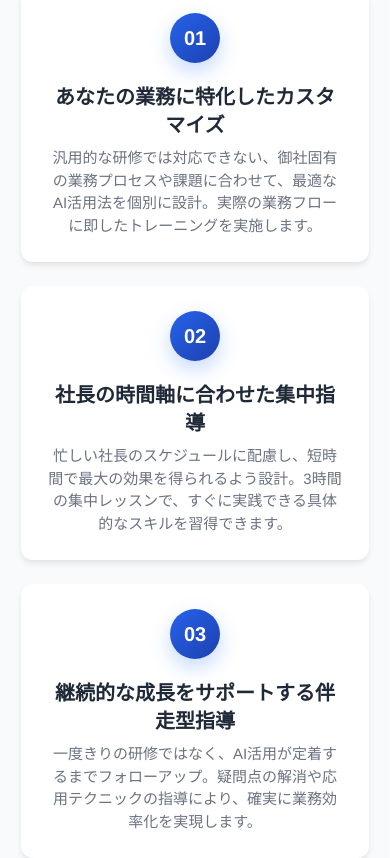
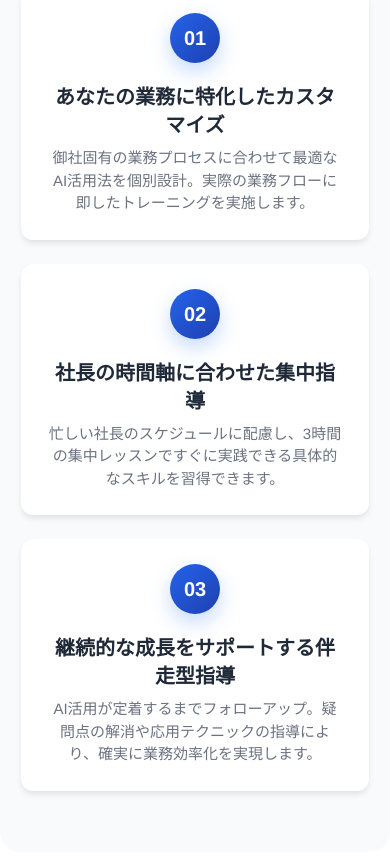
Before and after one commit to junagashima/ai-secretary-lp, a website built with Vite: page index.html in a window 390 px wide. Shown: the part 2746-3604 px from the top of the page. Built offline with nearby package versions, Linux system fonts and the light colour scheme.

Commit message:
✂️ Simplify reason section text for better readability
- Reduce text length in all 3 reason items for better scannability
- Remove redundant phrases while maintaining key messages
- Improve visual balance and readability on both desktop and mobile
- Keep essential information while making content more digestible
- Maintain professional tone with concise messaging

```diff
--- a/index.html
+++ b/index.html
@@ -97,21 +97,21 @@
                         <div class="reason-number">01</div>
                         <div class="reason-content">
                             <h4>あなたの業務に特化したカスタマイズ</h4>
-                            <p>汎用的な研修では対応できない、御社固有の業務プロセスや課題に合わせて、最適なAI活用法を個別に設計。実際の業務フローに即したトレーニングを実施します。</p>
+                            <p>御社固有の業務プロセスに合わせて最適なAI活用法を個別設計。実際の業務フローに即したトレーニングを実施します。</p>
                         </div>
                     </div>
                     <div class="reason-item">
                         <div class="reason-number">02</div>
                         <div class="reason-content">
                             <h4>社長の時間軸に合わせた集中指導</h4>
-                            <p>忙しい社長のスケジュールに配慮し、短時間で最大の効果を得られるよう設計。3時間の集中レッスンで、すぐに実践できる具体的なスキルを習得できます。</p>
+                            <p>忙しい社長のスケジュールに配慮し、3時間の集中レッスンですぐに実践できる具体的なスキルを習得できます。</p>
                         </div>
                     </div>
                     <div class="reason-item">
                         <div class="reason-number">03</div>
                         <div class="reason-content">
                             <h4>継続的な成長をサポートする伴走型指導</h4>
-                            <p>一度きりの研修ではなく、AI活用が定着するまでフォローアップ。疑問点の解消や応用テクニックの指導により、確実に業務効率化を実現します。</p>
+                            <p>AI活用が定着するまでフォローアップ。疑問点の解消や応用テクニックの指導により、確実に業務効率化を実現します。</p>
                         </div>
                     </div>
                 </div>
```
